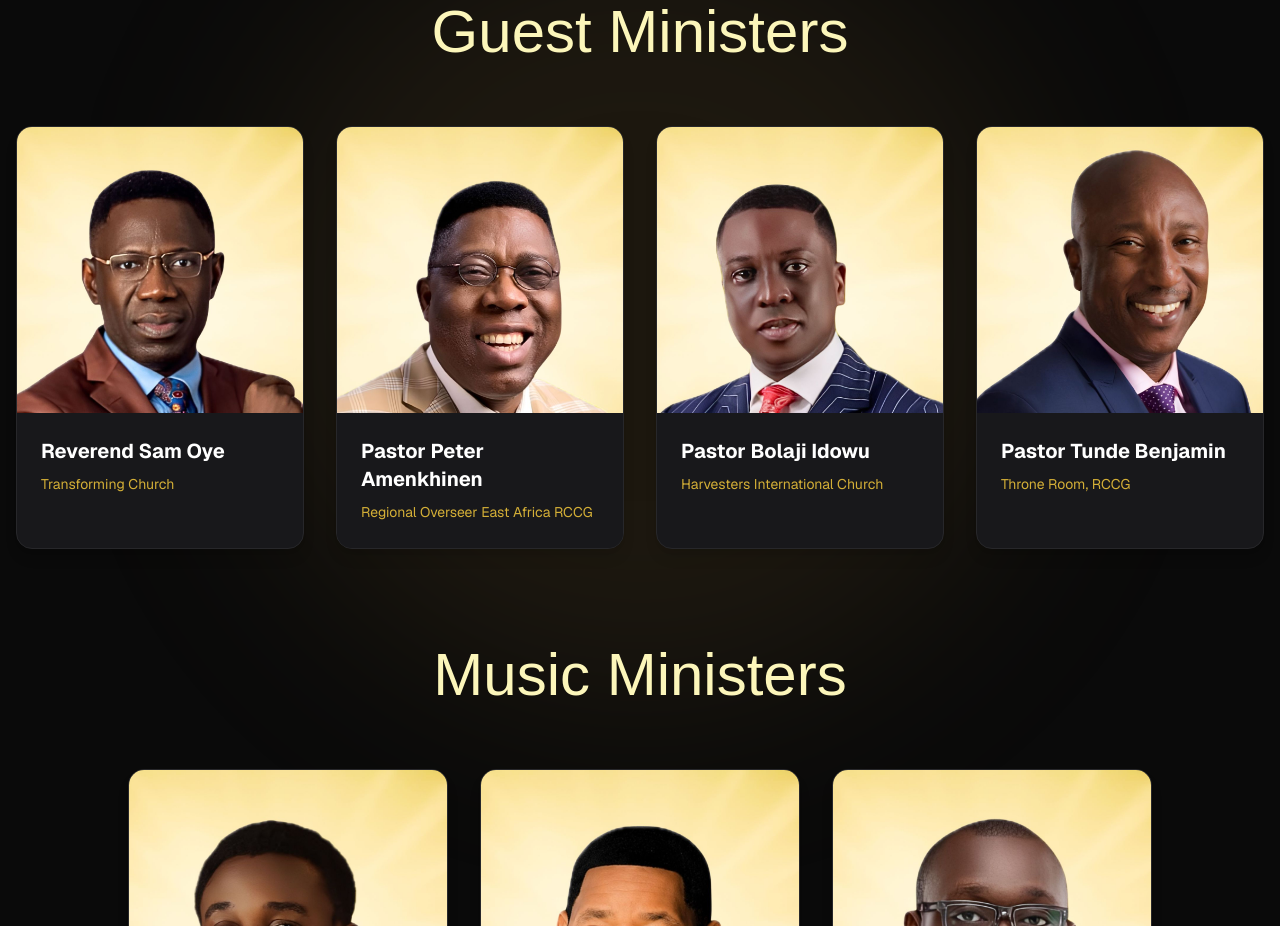
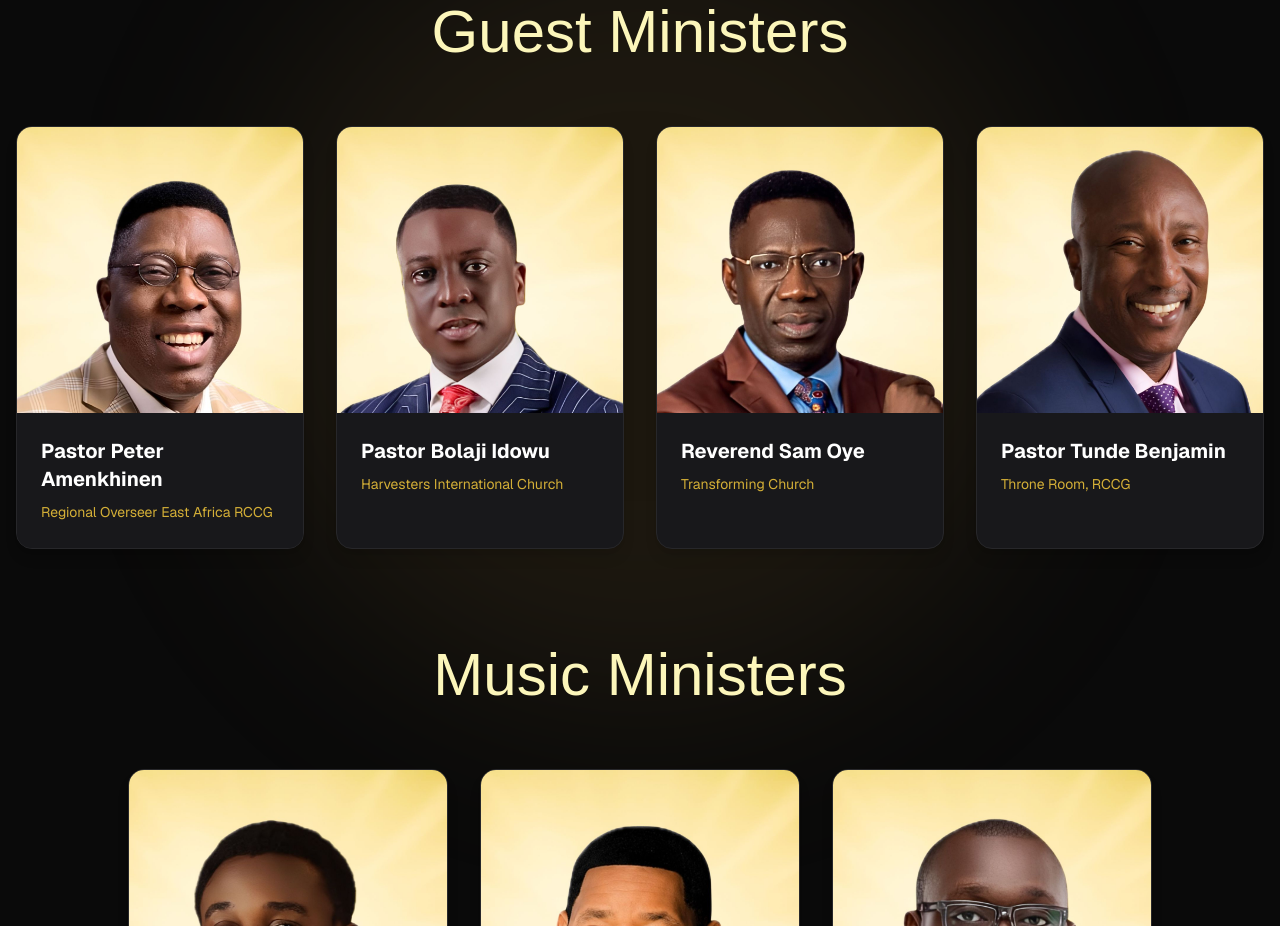
Before and after one commit to yadirichi/ICOM, a Next.js app: page / in a window 1280 px wide. Shown: the part 2860-3786 px from the top of the page. Built offline with nearby package versions, Linux system fonts and the light colour scheme; a web font is replaced by a local one.

Commit message:
Minor arrangements

```diff
--- a/src/app/page.js
+++ b/src/app/page.js
@@ -38,10 +38,10 @@
 
 export default function Home() {
   const guestMinisters = [
-    { name: "Reverend Sam Oye", church: "Transforming Church", image: "/sam.jpg" },
-    { name: "Pastor Peter Amenkhinen", church: "Regional Overseer East Africa RCCG", image: "/peter.jpg" },
-    { name: "Pastor Bolaji Idowu", church: "Harvesters International Church", image: "/bolaji.jpg" },
-    { name: "Pastor Tunde Benjamin", church: "Throne Room, RCCG", image: "/tunde.jpg" },
+  { name: "Pastor Peter Amenkhinen", church: "Regional Overseer East Africa RCCG", image: "/peter.jpg" },
+  { name: "Pastor Bolaji Idowu", church: "Harvesters International Church", image: "/bolaji.jpg" },
+  { name: "Reverend Sam Oye", church: "Transforming Church", image: "/sam.jpg" },
+  { name: "Pastor Tunde Benjamin", church: "Throne Room, RCCG", image: "/tunde.jpg" },
   ];
 
   const musicArtists = [
```
